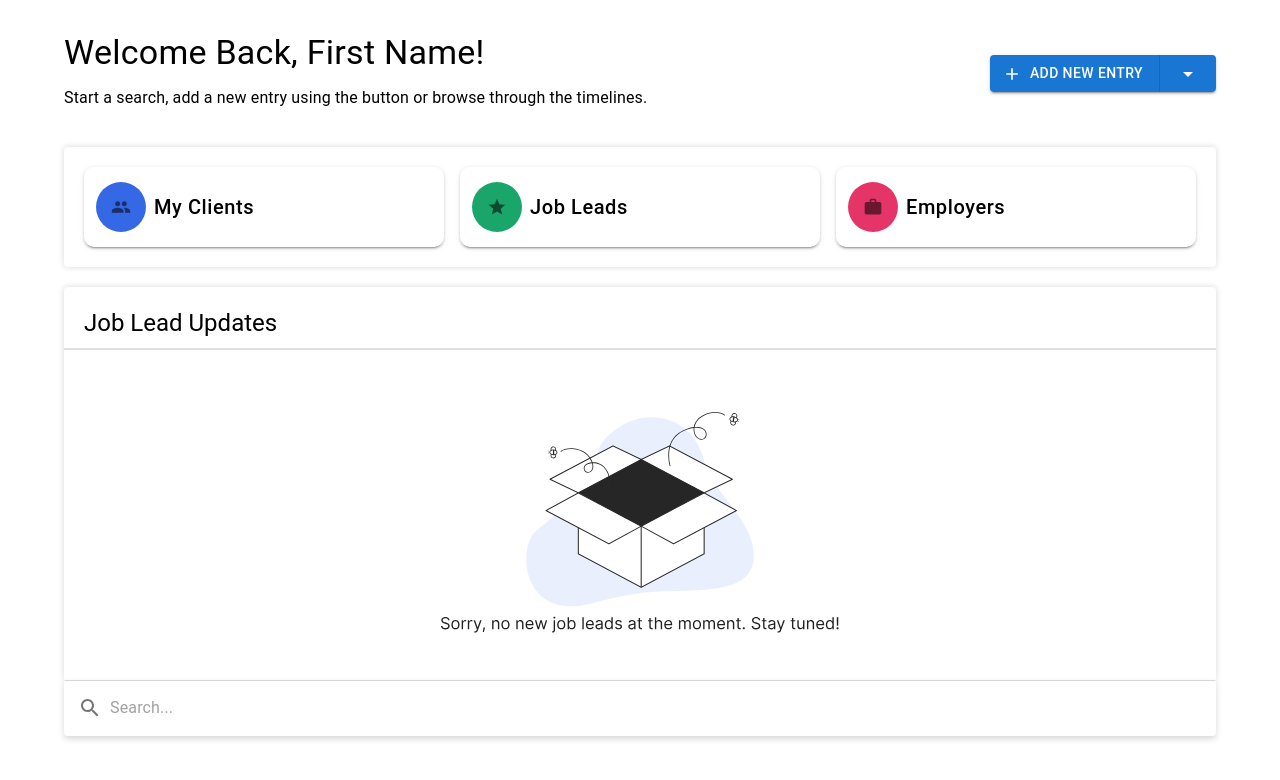
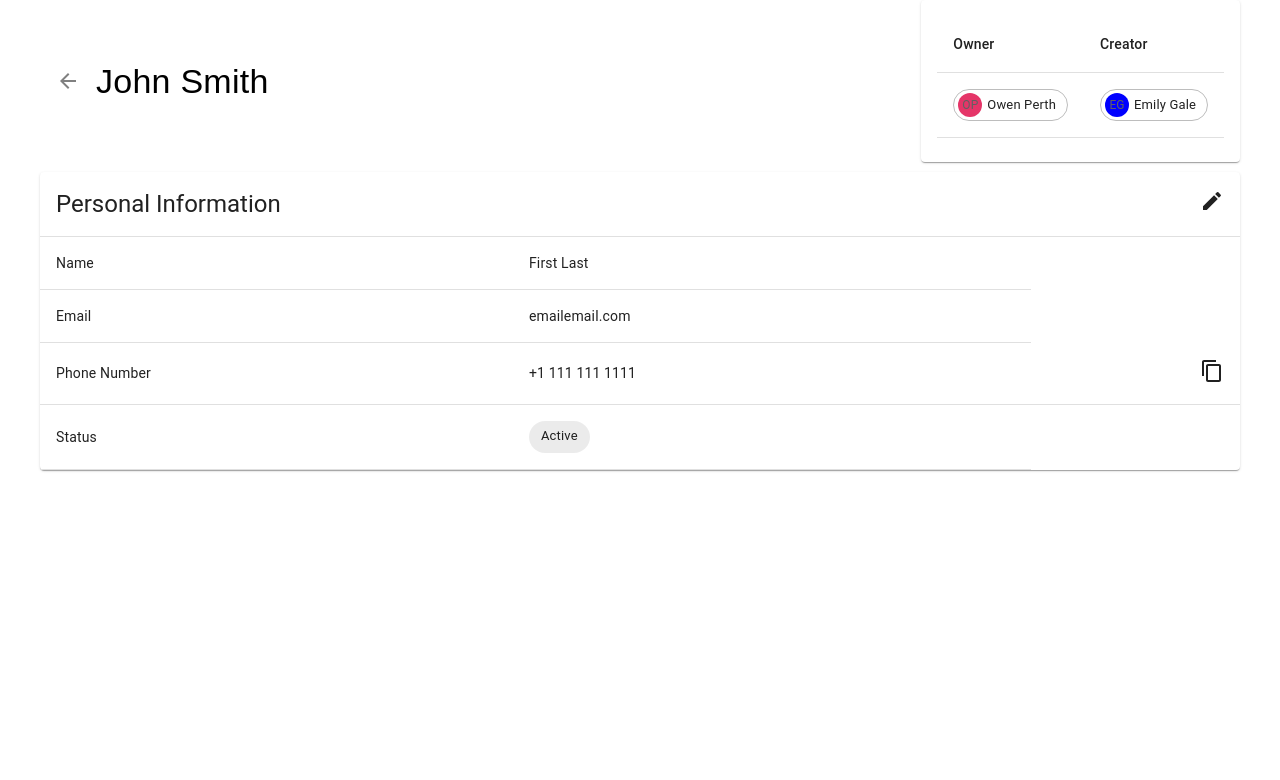
Before and after one commit to uoftblueprint/tces, a React (Create React App) app in the folder client/: page / in a window 1280 px wide. Shown: the top 780 px of the page. Built offline with nearby package versions, Linux system fonts and the light colour scheme.

Commit message:
Completed the initial page

```diff
--- a/client/src/App.jsx
+++ b/client/src/App.jsx
@@ -1,5 +1,6 @@
 import "./App.css";
-import DashboardPage from "./pages/dashboard";
+import ClientPage from "./components/client-page";
+// import DashboardPage from "./pages/dashboard";
 // import LoginPage from "./pages/login";
 // import CreatePage from "./pages/create-user/create-user";
 // import EditPage from "./pages/edit-user/edit-user";
@@ -7,7 +8,8 @@ import DashboardPage from "./pages/dashboard";
 function App() {
   return (
     <div className="App">
-      <DashboardPage />
+      {/* <DashboardPage /> */}
+      <ClientPage />
     </div>
   );
 }
--- /dev/null
+++ b/client/src/components/client-page/index.jsx
@@ -0,0 +1,138 @@
+// import * as React from "react";
+import Table from "@mui/material/Table";
+import TableBody from "@mui/material/TableBody";
+import TableCell from "@mui/material/TableCell";
+import TableContainer from "@mui/material/TableContainer";
+import TableHead from "@mui/material/TableHead";
+import EditIcon from "@mui/icons-material/Edit";
+import ContentCopyIcon from "@mui/icons-material/ContentCopy";
+
+import TableRow from "@mui/material/TableRow";
+import Paper from "@mui/material/Paper";
+import Chip from "@mui/material/Chip";
+import Card from "@mui/material/Card";
+import CardContent from "@mui/material/CardContent";
+import ArrowBackIcon from "@mui/icons-material/ArrowBack";
+import Typography from "@mui/material/Typography";
+import { Avatar } from "@mui/material";
+
+export default function ClientPage() {
+  const userInfo = {
+    firstName: "First Last",
+    email: "emailemail.com",
+    phone: "+1 111 111 1111",
+  };
+
+  return (
+    <div style={{ marginLeft: "40px", marginRight: "40px" }}>
+      <div
+        style={{ display: "flex", alignItems: "center", marginBottom: "10px" }}
+      >
+        <ArrowBackIcon sx={{ color: "gray", marginRight: 2, marginLeft: 2 }} />
+        <Typography
+          style={{
+            fontFamily: "Arial",
+            fontSize: "34px",
+            fontWeight: 500,
+            lineHeight: "42px",
+            letterSpacing: "0.25px",
+            textAlign: "left",
+          }}
+        >
+          John Smith
+        </Typography>
+        <Card id="people-card" sx={{ marginLeft: "auto" }}>
+          <CardContent>
+            <Table>
+              <TableHead>
+                <TableRow>
+                  <TableCell id="people-card-cell">Owner</TableCell>
+                  <TableCell id="people-card-cell">Creator</TableCell>
+                </TableRow>
+              </TableHead>
+              <TableBody>
+                <TableRow>
+                  <TableCell id="people-card-cell">
+                    <Chip
+                      variant="outlined"
+                      avatar={
+                        <Avatar
+                          sx={{
+                            background: "#E53568",
+                            color: "#FFFFFF",
+                          }}
+                        >
+                          OP
+                        </Avatar>
+                      }
+                      label="Owen Perth"
+                      deleteIcon={<EditIcon />}
+                    />
+                  </TableCell>
+                  <TableCell id="people-card-cell">
+                    <Chip
+                      variant="outlined"
+                      avatar={
+                        <Avatar sx={{ background: "blue", color: "white" }}>
+                          EG
+                        </Avatar>
+                      }
+                      label="Emily Gale"
+                    />
+                  </TableCell>
+                </TableRow>
+              </TableBody>
+            </Table>
+          </CardContent>
+        </Card>
+      </div>
+      <Paper>
+        <TableContainer>
+          <Table>
+            <TableHead>
+              <TableRow>
+                <TableCell colSpan={2}>
+                  <Typography variant="h5">Personal Information</Typography>
+                </TableCell>
+                <TableCell align="right">
+                  <EditIcon />
+                </TableCell>
+              </TableRow>
+            </TableHead>
+            <TableBody>
+              <TableRow>
+                <TableCell component="th" scope="row">
+                  Name
+                </TableCell>
+                <TableCell>{userInfo.firstName}</TableCell>
+              </TableRow>
+              <TableRow>
+                <TableCell component="th" scope="row">
+                  Email
+                </TableCell>
+                <TableCell>{userInfo.email}</TableCell>
+              </TableRow>
+              <TableRow>
+                <TableCell component="th" scope="row">
+                  Phone Number
+                </TableCell>
+                <TableCell>{userInfo.phone}</TableCell>
+                <TableCell align="right">
+                  <ContentCopyIcon />
+                </TableCell>
+              </TableRow>
+              <TableRow>
+                <TableCell component="th" scope="row">
+                  Status
+                </TableCell>
+                <TableCell>
+                  <Chip label="Active" />
+                </TableCell>
+              </TableRow>
+            </TableBody>
+          </Table>
+        </TableContainer>
+      </Paper>
+    </div>
+  );
+}
```
